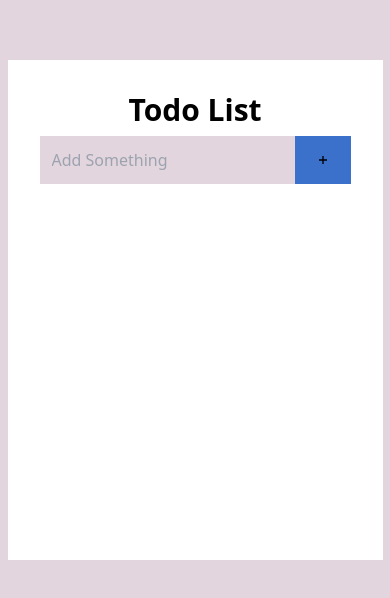
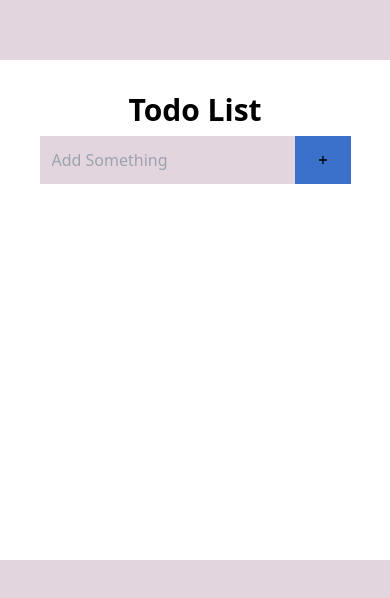
Before and after one commit to SirDest/TodoList-web-app-with-react-js-and-tailwind-css, a React (Create React App) app: page / in a window 390 px wide. Shown: the part 112-710 px from the top of the page. Built offline with nearby package versions, Linux system fonts and the light colour scheme.

Commit message:
fixing responsiveness

```diff
--- a/src/components/AddTodo.jsx
+++ b/src/components/AddTodo.jsx
@@ -16,7 +16,7 @@ const AddTodo = ({ addTodos }) => {
   return (
     //   This form is to add new list items to the list of items in the todo
     <form
-      className="mt-2 h-fit w-fit flex justify-between bg-[#e2d5de]"
+      className="mt-2 m-auto h-fit w-fit flex justify-between bg-[#e2d5de]"
       onSubmit={submitForm}
     >
       <input
--- a/src/components/MainTodo.jsx
+++ b/src/components/MainTodo.jsx
@@ -42,7 +42,7 @@ const MainTodo = () => {
   };
   return (
     <div className="bg-[#e2d5de] w-full h-screen flex items-center ">
-      <div className="w-fit min-h-[500px] bg-white m-auto p-8">
+      <div className="w-full md:w-fit min-h-[500px] bg-white m-auto p-8">
         <p className="text-center text-3xl font-semibold">Todo List</p>
         <AddTodo addTodos={addTodos} />
 
```
